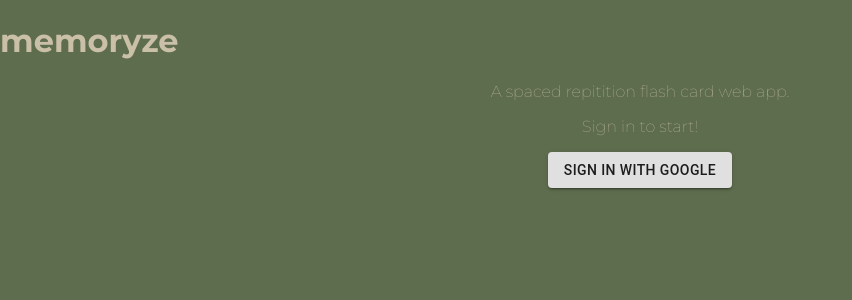
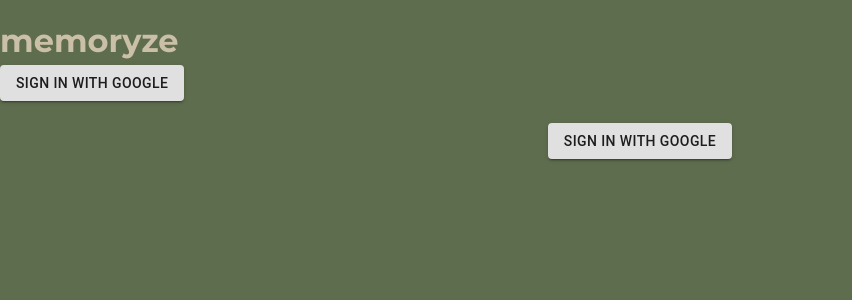
Before and after one commit to Luke-Argosino/memoryze, a React (Create React App) app: page / in a window 1280 px wide. Shown: the top 300 px of the page, without its empty margins (0-852 px from the left). Built offline with nearby package versions, Linux system fonts and the light colour scheme; no server answers.

Commit message:
Changed project format

```diff
--- a/src/App.js
+++ b/src/App.js
@@ -1,6 +1,6 @@
 import './App.css';
 import Decks from './pages/Decks';
-import SignInPage from './pages/SignInPage';
+import Home from './pages/Home';
 import firebase from 'firebase/app';
 import 'firebase/firestore';
 import 'firebase/auth';
@@ -21,27 +21,46 @@ firebase.initializeApp({
 const auth = firebase.auth();
 const firestore = firebase.firestore();
 
-const Header = () => {
-  return (
-    <h1>
-      memoryze
-    </h1>
-  )
-}
-
 const App = () => {
   const [user] = useAuthState(auth);
 
   return (
     <div className="App">
       <div className="Header">
-        <Header />
+        <Header user={user} />
       </div>
       <div>
-        {user ? <Decks />  : <SignInPage auth={auth}/>}
+        {user ? <Decks />  : <SignIn auth={auth}/>}
       </div>
     </div>
   );
+}
+
+const Header = (props) => {
+  return (
+    <h1>
+      memoryze
+      {props.user? <SignOut /> : <SignIn />}
+    </h1>
+  )
+}
+
+const SignIn = (props) => {
+  const signInWithGoogle = () => {
+      const provider = new firebase.auth.GoogleAuthProvider();
+      auth.signInWithPopup(provider);
+  }
+  return (
+      <div>
+        <Button
+          onClick={signInWithGoogle}
+          variant="contained"
+          color="white"
+          >
+          Sign in with Google
+        </Button>
+      </div>
+  )
 }
 
 const SignOut = () => {
--- a/src/pages/Decks.js
+++ b/src/pages/Decks.js
@@ -2,6 +2,7 @@
 const Decks = () => {
     return (
         <div>
+
         </div>
     )
 }
--- /dev/null
+++ b/src/pages/Home.js
@@ -0,0 +1,10 @@
+
+const Home = () => {
+    return (
+        <div>
+
+        </div>
+    )
+}
+
+export default Home;
--- a/src/pages/SignInPage.css
+++ /dev/null
@@ -1,4 +0,0 @@
-.Description {
-    color: rgb(202, 191, 167);
-    font-weight: 300;
-}
--- a/src/pages/SignInPage.js
+++ /dev/null
@@ -1,37 +0,0 @@
-import './SignInPage.css';
-import firebase from 'firebase/app';
-import 'firebase/firestore';
-import 'firebase/auth';
-import { useAuthState } from 'react-firebase-hooks/auth';
-import { Button } from '@material-ui/core';
-
-const SignInPage = (props) => {
-    const signInWithGoogle = () => {
-        const provider = new firebase.auth.GoogleAuthProvider();
-        props.auth.signInWithPopup(provider);
-    }
-
-    return (
-        <div>
-            <div className="Description">
-                <p>
-                    A spaced repitition flash card web app.
-                </p>
-                <p>
-                    Sign in to start!
-                </p>
-            </div>
-        <Button
-          onClick={signInWithGoogle}
-          variant="contained"
-          color="white"
-          >
-          Sign in with Google
-        </Button>
-        </div>
-    )
-}
-
-
-
-export default SignInPage;
```
